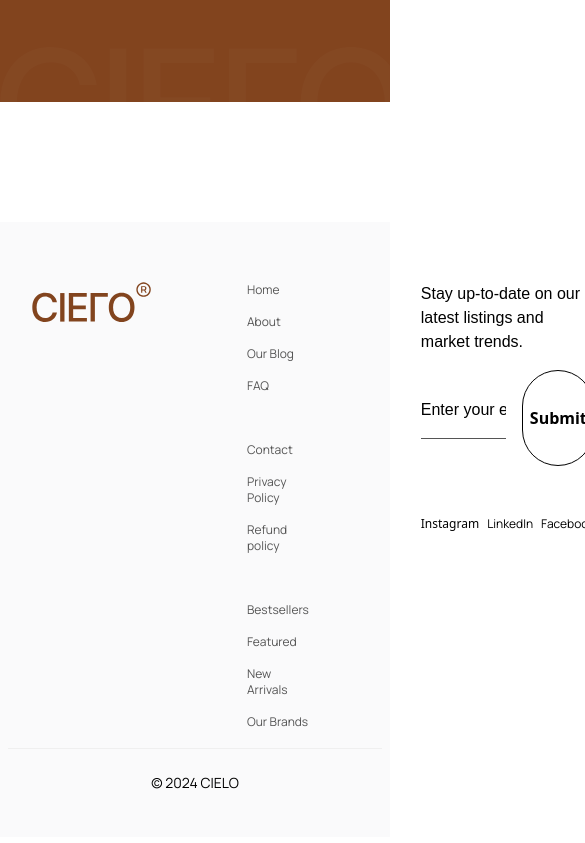
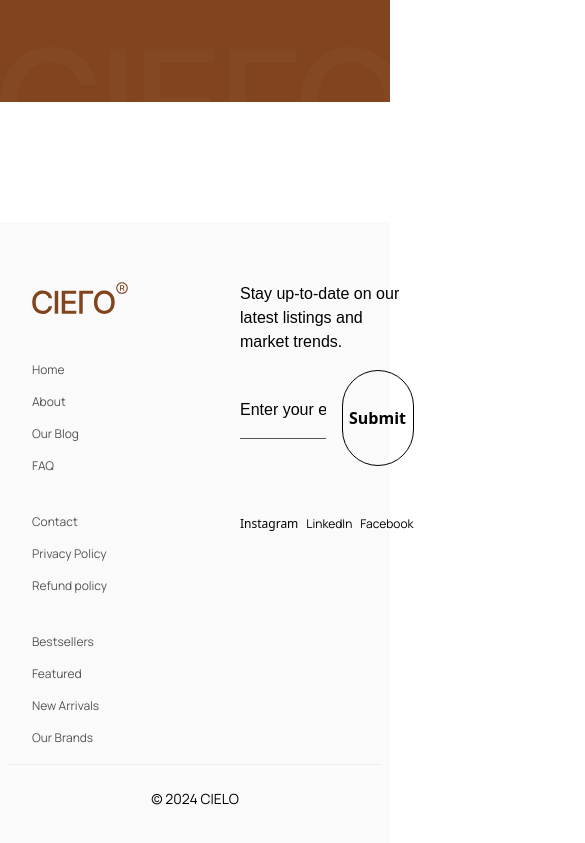
Before and after one commit to asssslay/CIELO-website, a React (Vite) app: page / in a window 390 px wide. Shown: the part 3430-4273 px from the top of the page, 585 px wide, since content can reach past the window. Built offline with nearby package versions, Linux system fonts and the light colour scheme; a web font is replaced by a local one.

Commit message:
Footer responsive 2.0

```diff
--- a/package.json
+++ b/package.json
@@ -10,6 +10,7 @@
     "preview": "vite preview"
   },
   "dependencies": {
+    "framer-motion": "^11.3.28",
     "react": "^18.3.1",
     "react-dom": "^18.3.1"
   },
--- a/src/components/FooterNav.jsx
+++ b/src/components/FooterNav.jsx
@@ -3,7 +3,7 @@ import { footerNavLinks } from "../constants/index";
 
 const FooterNav = () => {
   return (
-    <div className="flex flex-wrap gap-12 xl:gap-[60px]">
+    <div className="flex flex-wrap gap-12 max-md:gap-y-10 xl:gap-[60px]">
       {footerNavLinks.map((section, index) => (
         <div key={index} className="flex flex-col">
           <ul className="flex flex-col gap-4">
--- a/src/sections/Footer.jsx
+++ b/src/sections/Footer.jsx
@@ -7,8 +7,10 @@ const Footer = () => {
     <footer className="pt-[60px] pb-5 bg-softGray">
       <div className="relative z-10 container mx-auto">
         <div className="flex items-start padding-left mb-[18px]">
-          <img src={assetPaths.footerLogo} className="mr-24 xl:mr-36" />
-          <FooterNav />
+          <div className="flex items-start max-lg:flex-col   max-lg:gap-12">
+            <img src={assetPaths.footerLogo} className="mr-24 xl:mr-36" />
+            <FooterNav />
+          </div>
           <div className="ml-28 xl:ml-[202px]">
             <p className="font-darker text-base mb-4 font-medium">
               Stay up-to-date on our latest listings and <br />
```
Also changed, not shown: 1 other file (tests, documents, lock files or other folders).
